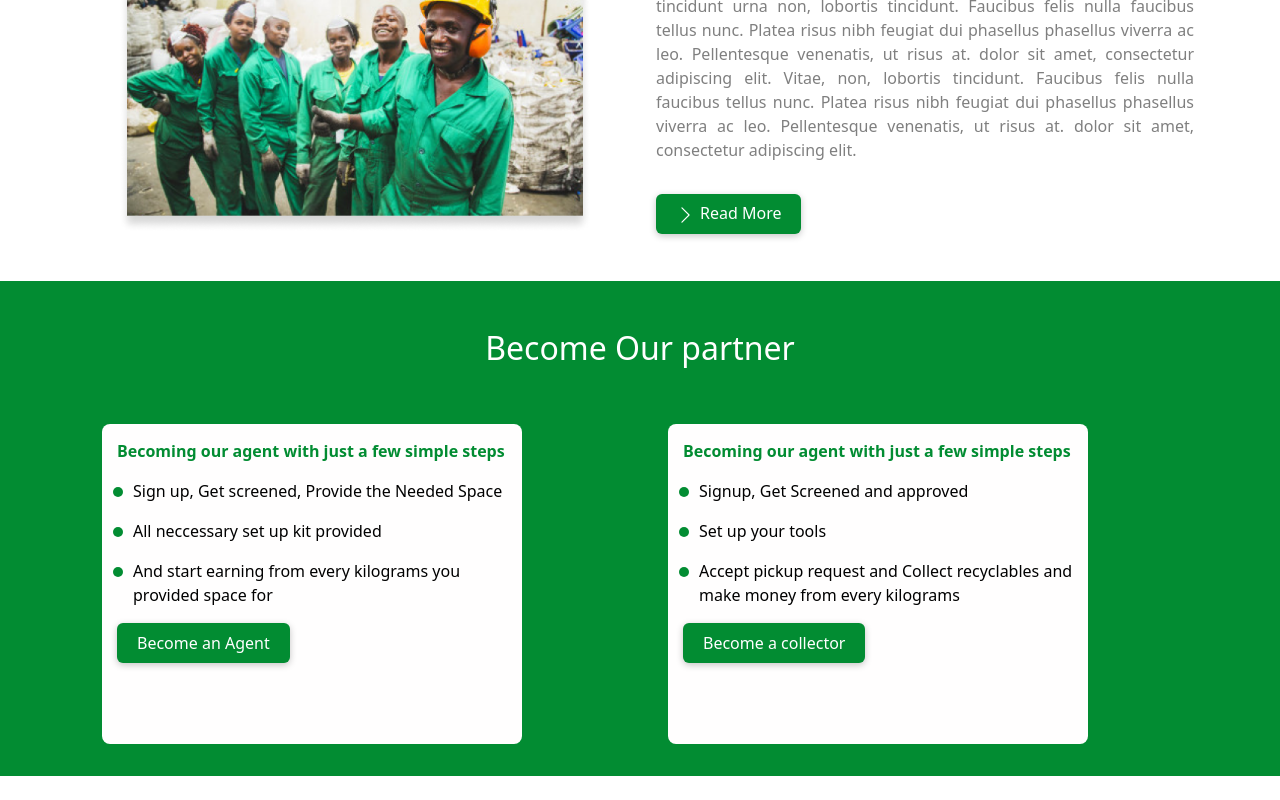
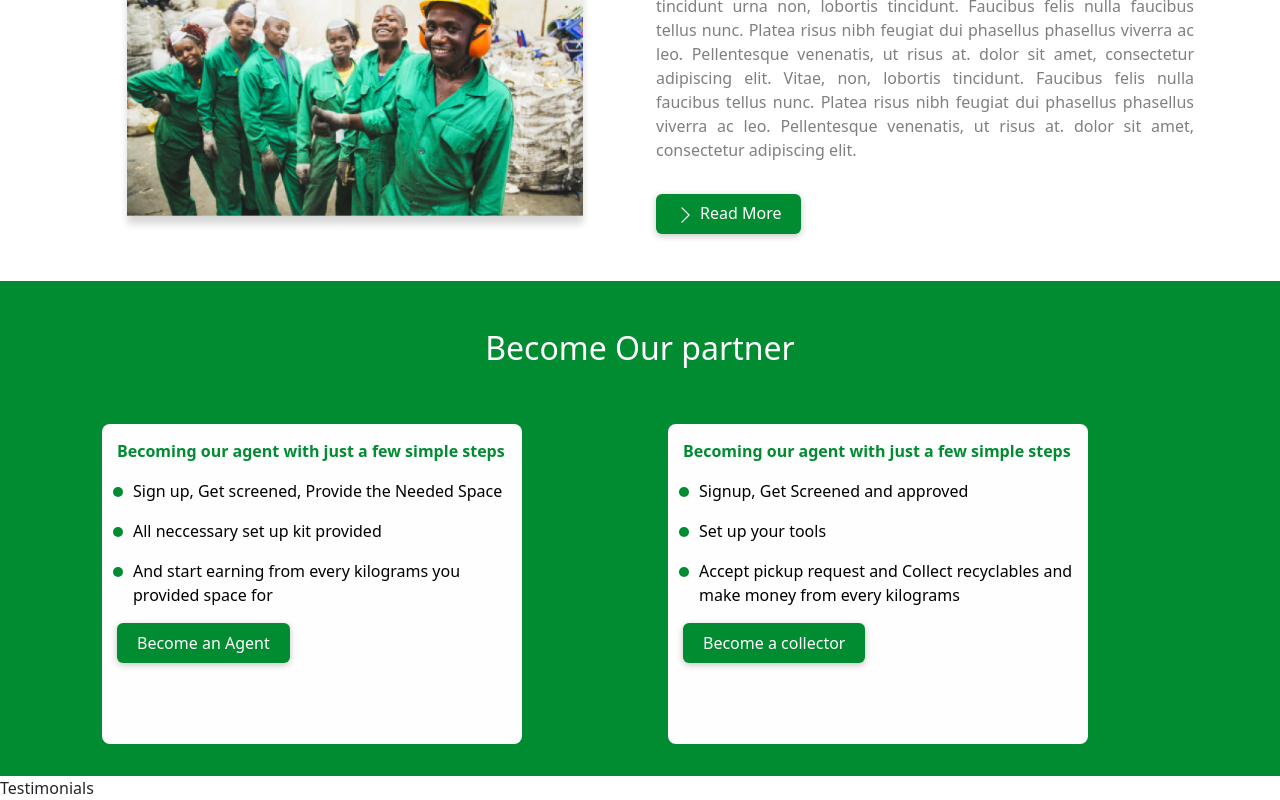
Before and after one commit to walexy026/WasteXpert, a React (Create React App) app: page / in a window 1280 px wide. Shown: the part 936-1736 px from the top of the page. Before the commit the page ends 1712 px from the top, so only its background shows below. Built offline with nearby package versions, Linux system fonts and the light colour scheme.

Commit message:
started the testimonial section

```diff
--- /dev/null
+++ b/src/Components/Testimonials/Testimonials.jsx
@@ -0,0 +1,19 @@
+import React from 'react'
+import { Col, Container, Row } from 'react-bootstrap'
+import './Testimonial.scss'
+
+const Testimonials = () => {
+  return (
+    <div>Testimonials
+       <Container>
+        <Row>
+            <Col>
+
+            </Col>
+        </Row>
+        </Container>
+    </div>
+  )
+}
+
+export default Testimonials
--- a/src/Pages/Homepage/Homepage.jsx
+++ b/src/Pages/Homepage/Homepage.jsx
@@ -8,6 +8,7 @@ import bg from "../../Assets/aboutUsBg.svg";
 import Partners from '../../Components/Partners/Partners'
 import AboutHome from "../../Components/AboutHome/AboutHome";
 import BecomePartner from "../../Components/BecomePartner/BecomePartner";
+import Testimonials from "../../Components/Testimonials/Testimonials";
 
 const Homepage = () => {
   return (
@@ -72,6 +73,7 @@ const Homepage = () => {
       <Partners/>
       <AboutHome/>
       <BecomePartner/>
+      <Testimonials/>
     </div>
   );
 };
```
Also changed, not shown: src/Components/Testimonials/Testimonial.scss (added), 1 other file (tests, documents, lock files or other folders).
